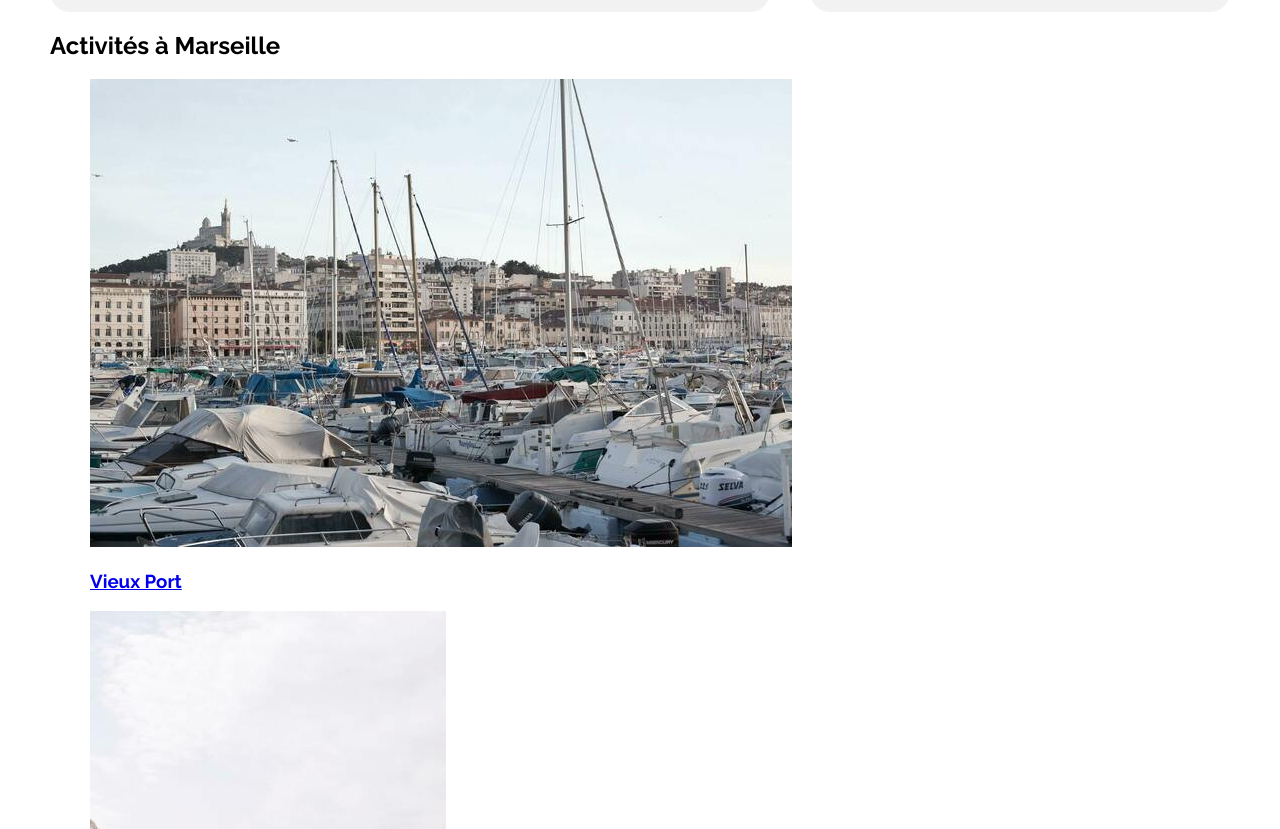
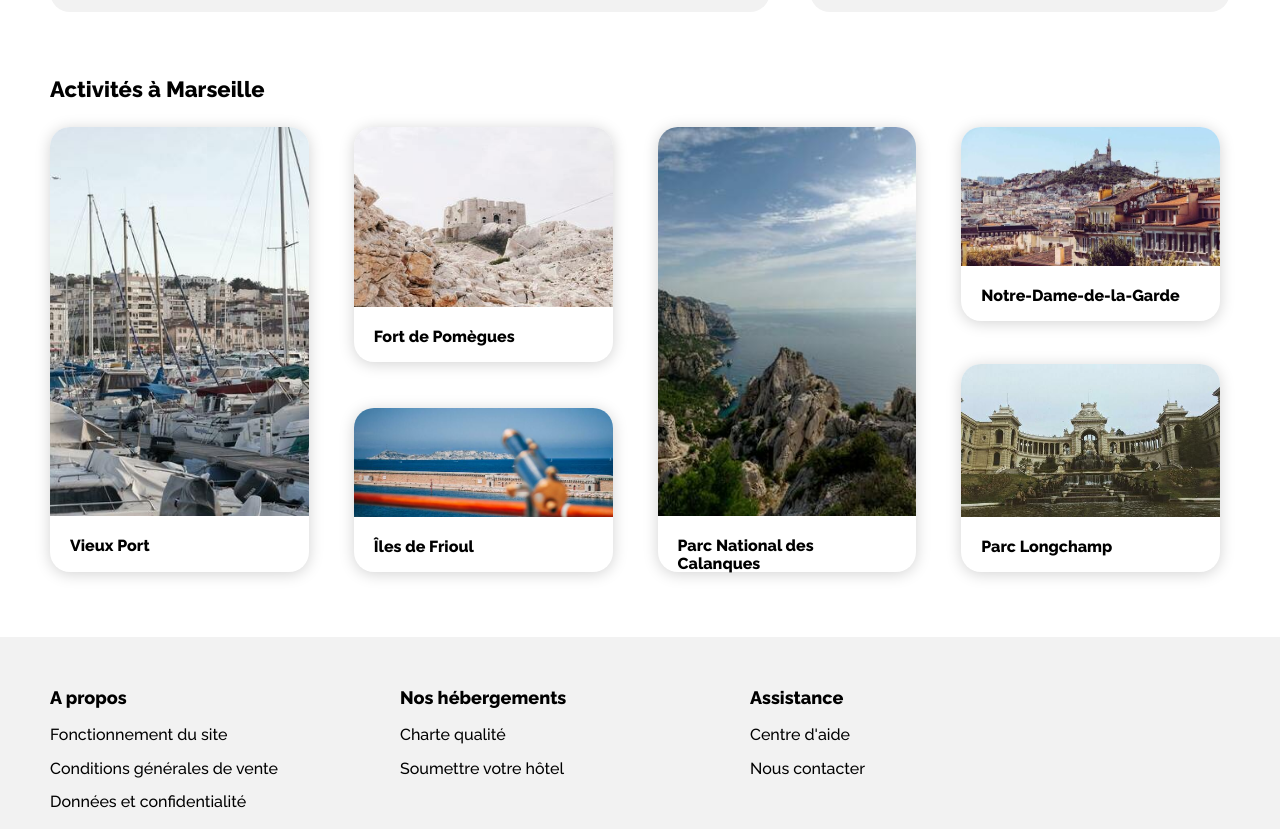
Before and after one commit to VivienBouquet/Booki-Projet-Openclassrooms, a plain HTML site: page index.html in a window 1280 px wide. Shown: the part 1299-2128 px from the top of the page. Drawn offline with Linux system fonts and the light colour scheme.

Commit message:
ajout de la partie activity et footer pour la version desktop

```diff
--- a/css/style.css
+++ b/css/style.css
@@ -14,7 +14,6 @@ html {
   max-width: 1450px;
   font-weight: 500;
 }
-
 /* HEADER */
 
 header {
@@ -260,13 +259,13 @@ h1 {
   gap: 35px;
   margin-top: 2px;
 }
-
-/* MOST POPULAR CARD */
-
 .most_popular_card_container a {
   text-decoration: none;
   color: black;
 }
+
+/* MOST POPULAR CARD */
+
 .most_popular_card_container figure {
   display: flex;
   margin: 0;
@@ -302,21 +301,125 @@ h1 {
   margin-top: auto;
 }
 
+/* MAIN ACTIVITY */
+
+.activity {
+  margin: 65px 0;
+  padding-right: 10px;
+}
+.activity_container {
+  display: flex;
+  gap: 45px;
+}
+.activity_container a {
+  text-decoration: none;
+  color: black;
+}
+.activity h2 {
+  font-size: 22px;
+  font-weight: 800;
+  margin: 25px 0;
+}
+.activity_container h3 {
+  padding: 0 20px;
+  font-size: 16px;
+  font-weight: 800;
+}
+.activity_card_container {
+  width: 300px;
+  height: 445px;
+  border-radius: 20px;
+}
+
+/* ACTIVITY CARD */
+
+.activity_card_container figure {
+  height: 100%;
+  margin: 0;
+  border-radius: 20px;
+  box-shadow: 0 2px 15px lightgray;
+}
+.activity_card_container img {
+  width: 100%;
+  border-radius: 20px 20px 0 0;
+  object-fit: cover;
+}
+
+/* CARD_CONTENEUR 2 AND 4 */
+.card_inside {
+  display: flex;
+  flex-direction: column;
+  justify-content: space-between;
+}
+
+/* CARD 1 AND 4 */
+.activity_container .big_card img {
+  height: 389px;
+}
+
+/* 2nd CARD */
+.card_fort_de_pomegues {
+  height: 236px;
+}
+.card_fort_de_pomegues img {
+  height: 180px;
+}
+
+/* 3rd CARD */
+.card_iles_de_frioul {
+  height: 165px;
+}
+.card_iles_de_frioul img {
+  height: 109px;
+}
+
+/*5th card */
+.card_notre_dame {
+  height: 195px;
+}
+.card_notre_dame img {
+  height: 139px;
+}
+
+/* 6th card */
+.card_parc_longchamp {
+  height: 209px;
+}
+.card_parc_longchamp img {
+  height: 153px;
+}
+
+/* FOOTER */
+
+footer {
+  display: flex;
+  justify-content: space-between;
+  align-items: center;
+  height: 220px;
+  padding: 0 300px 0 50px;
+  background-color: var(--grey-color);
+}
+footer p {
+  font-size: 18px;
+  font-weight: 800;
+}
+footer ul {
+  list-style-type: none;
+  padding: 0;
+}
+footer li {
+  margin-bottom: 15px;
+  font-size: 16px;
+}
+footer a {
+  text-decoration: none;
+  color: black;
+}
+.footer_list {
+  width: 230px;
+  height: 155px;
+}
 /* Media Query */
-@media screen and (min-width: 1500px) {
-  .bloc_page {
-    margin: auto;
-  }
-  main {
-    margin: 0;
-  }
-  header {
-    margin: 0 20px;
-  }
-  .most_popular_card_container figure {
-    width: 100%;
-  }
-}
 /*
 @media screen and (min-width: 993px) and (max-width: 1440px) {
   .most_popular_card_container {
@@ -331,6 +434,12 @@ h1 {
   }
 }
 */
+@media screen and (min-width: 1450px) {
+  .bloc_page {
+    margin: auto;
+  }
+}
+
 @media screen and (min-width: 1167px) and (max-width: 1440px) {
   .accomodation_card_container {
     margin-top: 32px;
```
